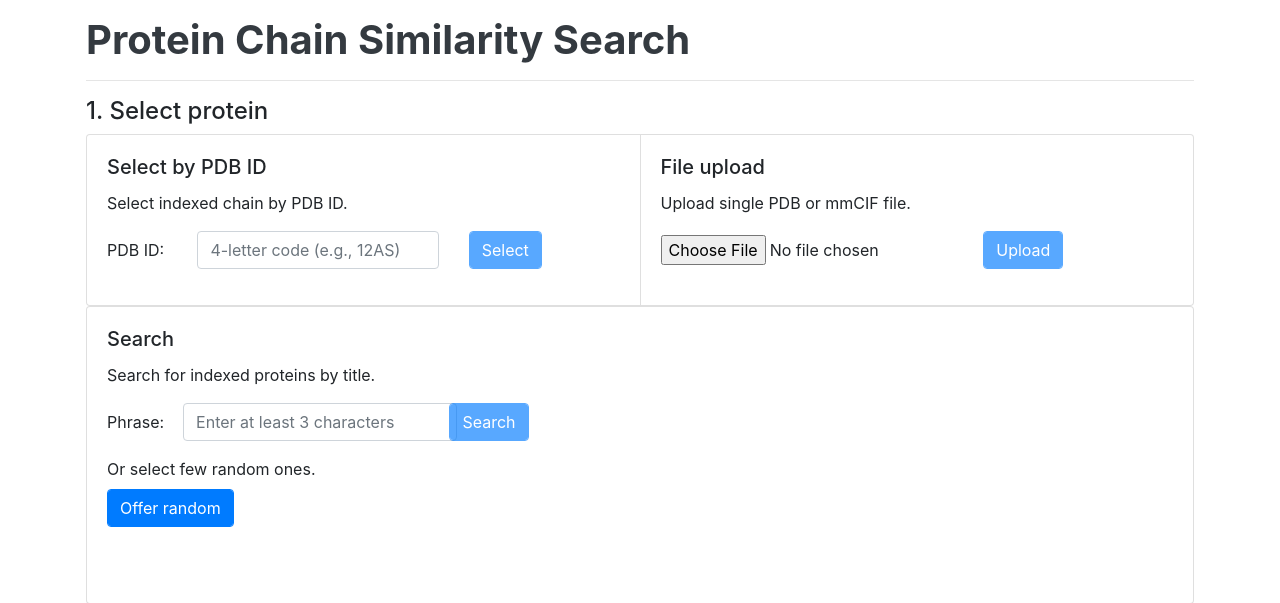
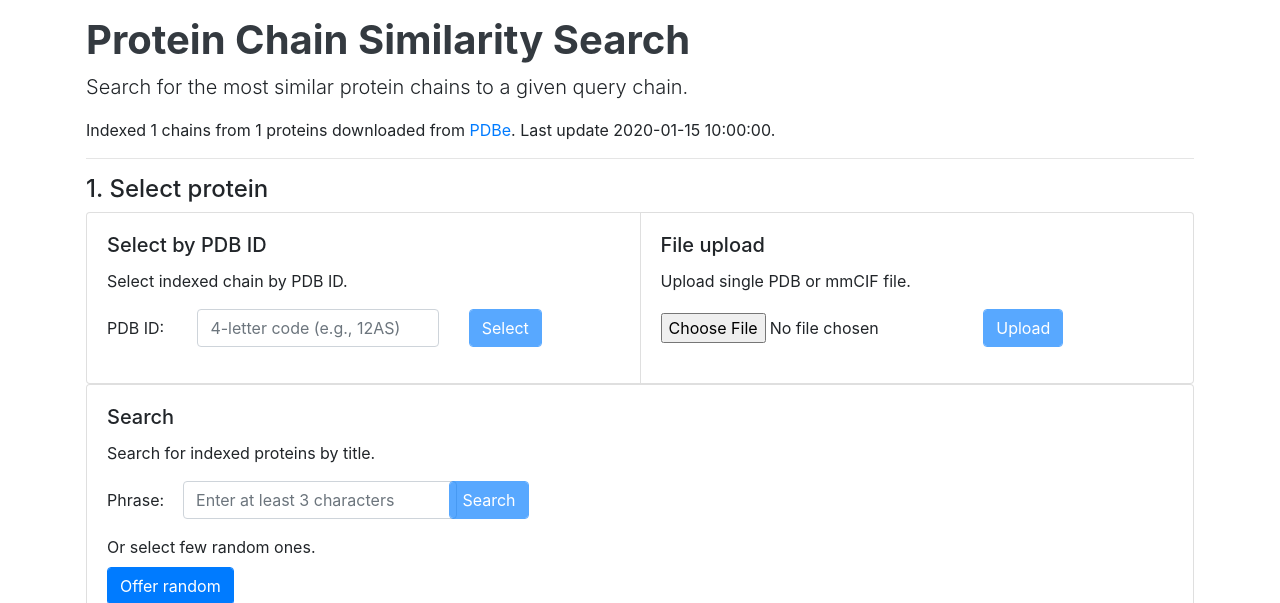
Before and after one commit to JakubOrsula/ProteinSearch, a Flask app: template app/templates/index.html in a window 1280 px wide. Shown: the top 603 px of the page. Run offline with Flask 2, Linux system fonts and the light colour scheme; the template is opened without the code that fills it: most values are stand-ins (such as "Sample title", 1, 10 or a date in 2020); parts of the project's set-up code (start-up, migrations or seed data) failed here and were passed over; some libraries are stand-ins or nearby versions.

Commit message:
Show statistics on the index page

```diff
--- a/app/templates/index.html
+++ b/app/templates/index.html
@@ -21,7 +21,7 @@
             </a>
         </div>
     </div>
-    <hr>
+
 
     {% set selected = selected | default(False, True) %}
 
@@ -36,6 +36,19 @@
             {% endfor %}
         {% endif %}
     {% endwith %}
+
+    <div class="row pt-2">
+        <div class="col">
+            <p class="lead">
+                Search for the most similar protein chains to a given query chain. <br>
+            </p>
+            Indexed {{ chain_count }} chains from {{ protein_count }} proteins downloaded from <a
+                href="http://pdbe.org/" rel="noreferrer" target="_blank">PDBe</a>.
+            Last update {{ updated }}.
+        </div>
+    </div>
+    <hr>
+
     <div class="row pb-2">
         <div class="col">
             <span class="h4">1. Select protein</span>
```
Also changed, not shown: app/routes.py (+18 -2 lines).
